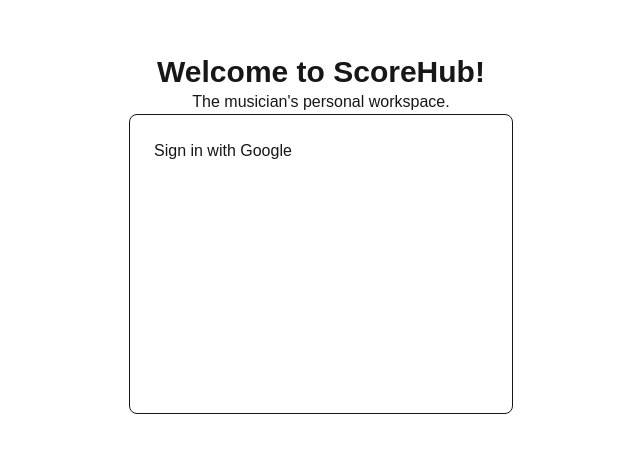
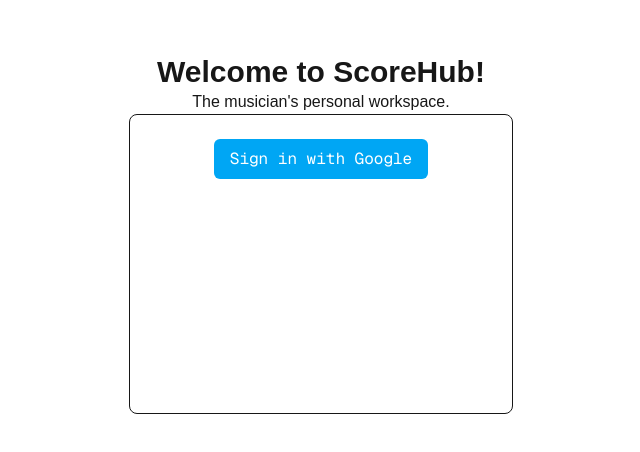
Before and after one commit to mydabe/chamberhub, a Next.js app: page / in a window 1280 px wide. Shown: the part 146-598 px from the top of the page, without its empty margins (319-959 px from the left). Built offline with nearby package versions, Linux system fonts and the light colour scheme; no server answers.

Commit message:
Connected Postgres database to app via Supabase

```diff
--- a/package.json
+++ b/package.json
@@ -9,6 +9,7 @@
     "lint": "eslint"
   },
   "dependencies": {
+    "@supabase/ssr": "^0.7.0",
     "next": "15.5.3",
     "next-auth": "^5.0.0-beta.29",
     "react": "19.1.0",
--- a/src/app/page.tsx
+++ b/src/app/page.tsx
@@ -2,13 +2,18 @@
 
 export function SignIn() {
     return (
-        <form
+        <form className={"text-center"}
             action={async () => {
                 "use server"
-                await signIn("google")
+                await signIn("google", {redirectTo: "/dashboard"} )
+
             }}
         >
-            <button type="submit">Sign in with Google</button>
+            <button
+                type="submit"
+                className="bg-sky-500 text-white font-mono px-4 py-2 rounded-md ">
+                    Sign in with Google
+            </button>
         </form>
     )
 }
--- /dev/null
+++ b/src/app/utils/supabase/server.ts
@@ -0,0 +1,29 @@
+import { createServerClient } from '@supabase/ssr'
+import { cookies } from 'next/headers'
+
+export async function createClient() {
+    const cookieStore = await cookies()
+
+    return createServerClient(
+        process.env.NEXT_PUBLIC_SUPABASE_URL!,
+        process.env.NEXT_PUBLIC_SUPABASE_PUBLISHABLE_KEY!,
+        {
+            cookies: {
+                getAll() {
+                    return cookieStore.getAll()
+                },
+                setAll(cookiesToSet) {
+                    try {
+                        cookiesToSet.forEach(({ name, value, options }) =>
+                            cookieStore.set(name, value, options)
+                        )
+                    } catch {
+                        // The `setAll` method was called from a Server Component.
+                        // This can be ignored if you have middleware refreshing
+                        // user sessions.
+                    }
+                },
+            },
+        }
+    )
+}
```
Also changed, not shown: src/app/dashboard/page.tsx (added, +7 -0 lines), 1 other file (tests, documents, lock files or other folders).
